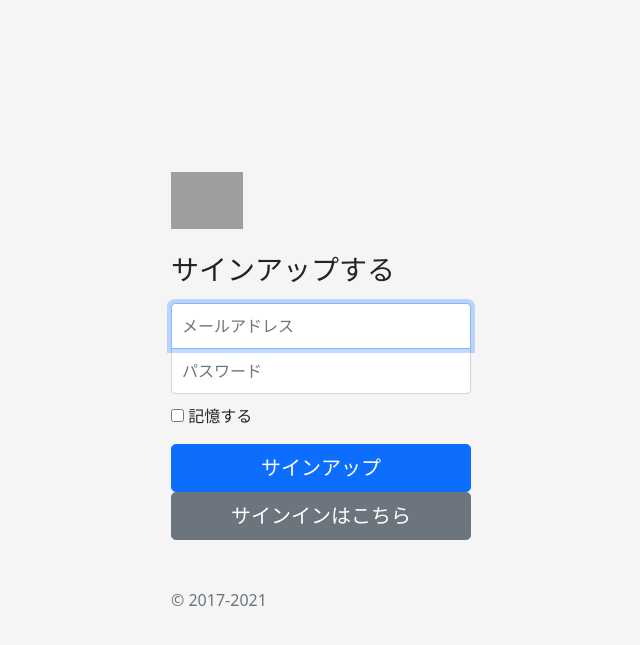
After one commit to NakMits/python-apps-for-learning, a Django app: page /user/signup in a window 1280 px wide. The commit adds this page. Shown: the top 645 px of the page, without its empty margins (319-959 px from the left). Run offline with Django 3.2, Linux system fonts and the light colour scheme; parts of the project's set-up code (start-up, migrations or seed data) failed here and were passed over; grey boxes are pictures that could not be loaded.

Commit message:
Add signin, signup page

```diff
--- a/home/templates/home/index.html
+++ b/home/templates/home/index.html
@@ -6,7 +6,7 @@
 
 {% block content %}
     <div class='container'>
-        <p><a href="{% url 'user:login' %}" class="btn btn-primary btn-lg" tabindex="-1" role="button"
+        <p><a href="{% url 'user:index' %}" class="btn btn-primary btn-lg" tabindex="-1" role="button"
               aria-disabled="true">user</a></p>
         <p><a href="{% url 'recomap:index' %}" class="btn btn-primary btn-lg" tabindex="-1" role="button"
               aria-disabled="true">map</a></p>
--- /dev/null
+++ b/user/templates/user/signup.html
@@ -0,0 +1,34 @@
+{% extends 'common/base.html' %}
+
+{% load static %}
+
+{% block cunstomcss %}
+    <link rel="stylesheet" type="text/css" href="{% static 'user/signin.css' %}">
+{% endblock cunstomcss %}
+
+{% block content %}
+    <main class="form-signin">
+        <form method="post" action="">{% csrf_token %}
+            {% if msg %}
+                <div class="alert alert-primary" role="alert">{{ msg }}</div>
+            {% endif %}
+            <img class="mb-4" src="/docs/5.0/assets/brand/bootstrap-logo.svg" alt="" width="72" height="57">
+            <h1 class="h3 mb-3 fw-normal">サインアップする</h1>
+            <label for="inputEmail" class="visually-hidden">メールアドレス</label>
+            <input type="email" id="inputEmail" class="form-control" name="email" placeholder="メールアドレス" required
+                   autofocus>
+            <label for="inputPassword" class="visually-hidden">パスワード</label>
+            <input type="password" id="inputPassword" class="form-control" name="password" placeholder="パスワード"
+                   required>
+            <div class="checkbox mb-3">
+                <label>
+                    <input type="checkbox" value="remember-me"> 記憶する
+                </label>
+            </div>
+            <button class="w-100 btn btn-lg btn-primary" type="submit">サインアップ</button>
+            <p><a href="{% url 'user:signin' %}" class="w-100 btn btn-lg btn-secondary" tabindex="-1" role="button"
+                  aria-disabled="true">サインインはこちら</a></p>
+            <p class="mt-5 mb-3 text-muted">&copy; 2017-2021</p>
+        </form>
+    </main>
+{% endblock content %}
--- a/user/urls.py
+++ b/user/urls.py
@@ -1,7 +1,11 @@
 from django.urls import path
 from . import views
+from .views import signin, index, signup
 
 app_name = 'user'
 urlpatterns = [
-    path('', views.LoginView.as_view(), name='login'),
+    path('', index, name='index'),
+    path('signin', signin, name='signin'),
+    path('signup', signup, name='signup'),
+
 ]
--- a/user/views.py
+++ b/user/views.py
@@ -1,9 +1,63 @@
-from django.shortcuts import render
-from django.views.generic import TemplateView
+from django.contrib.auth import authenticate, login
+from django.shortcuts import render, redirect
+from django.contrib.auth.models import User
 
 
 # Create your views here.
 
+def index(request):
+    return redirect('user:signin')
 
-class LoginView(TemplateView):
-    template_name = 'user/login.html'
+
+def signin(request):
+    def method_get(request_):
+        template = 'user/signin.html'
+        context = {'msg': ''}
+        return render(request, template, context)
+
+    def method_post(request_):
+        email = request_.POST['email']
+        password = request_.POST['password']
+        user = authenticate(request_, username=email, password=password)
+        if user:
+            login(request_, user)
+            context = {'msg': 'サインイン完了！'}
+            template = 'user/signin.html'
+            return render(request, template, context)
+        else:
+            context = {'msg': 'メールアドレス もしくは パスワード が一致しません。'}
+            template = 'user/signin.html'
+            return render(request, template, context)
+
+    if request.method == 'GET':
+        return method_get(request)
+    elif request.method == 'POST':
+        return method_post(request)
+
+
+def signup(request):
+    def method_get(request_):
+        template = 'user/signup.html'
+        context = {}
+        return render(request, template, context)
+
+    def method_post(request_):
+        email = request_.POST['email']
+        password = request_.POST['password']
+        try:
+            User.objects.get(username=email)
+            context = {'msg': f'{email} は既に登録済みです。'}
+            template = 'user/signup.html'
+            return render(request, template, context)
+        except:
+            User.objects.create_user(email, email, password)
+            template = 'user/signup.html'
+            context = {'msg': 'サインアップ完了！'}
+            user = authenticate(request_, username=email, password=password)
+            login(request_, user)
+            return render(request, template, context)
+
+    if request.method == 'GET':
+        return method_get(request)
+    elif request.method == 'POST':
+        return method_post(request)
```
Also changed, not shown: user/templates/user/signin.html (renamed from user/templates/user/login.html, +11 -4 lines), user/static/user/signin.css (renamed from user/static/user/login.css).
